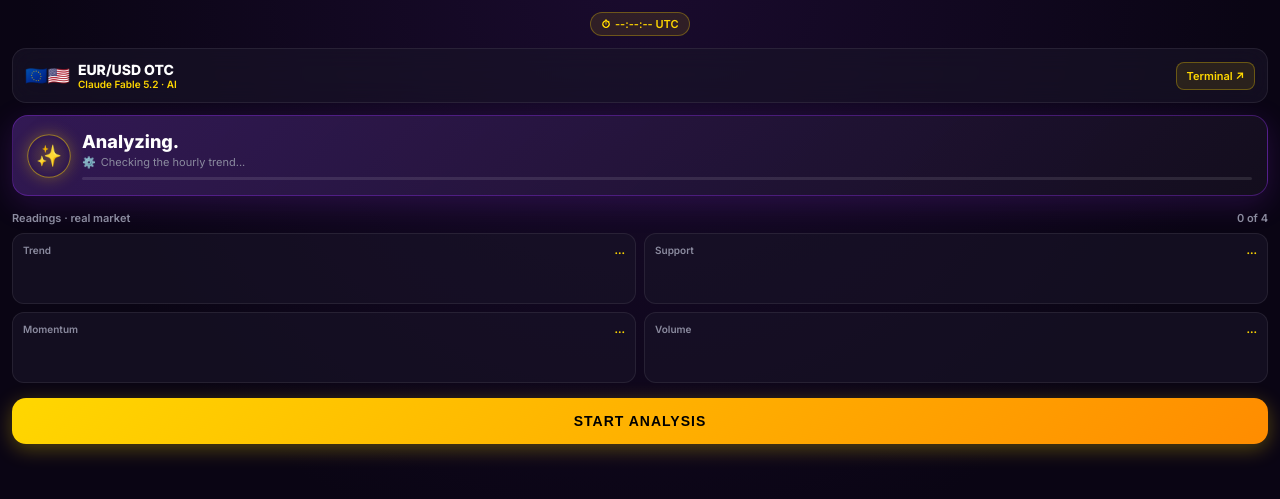
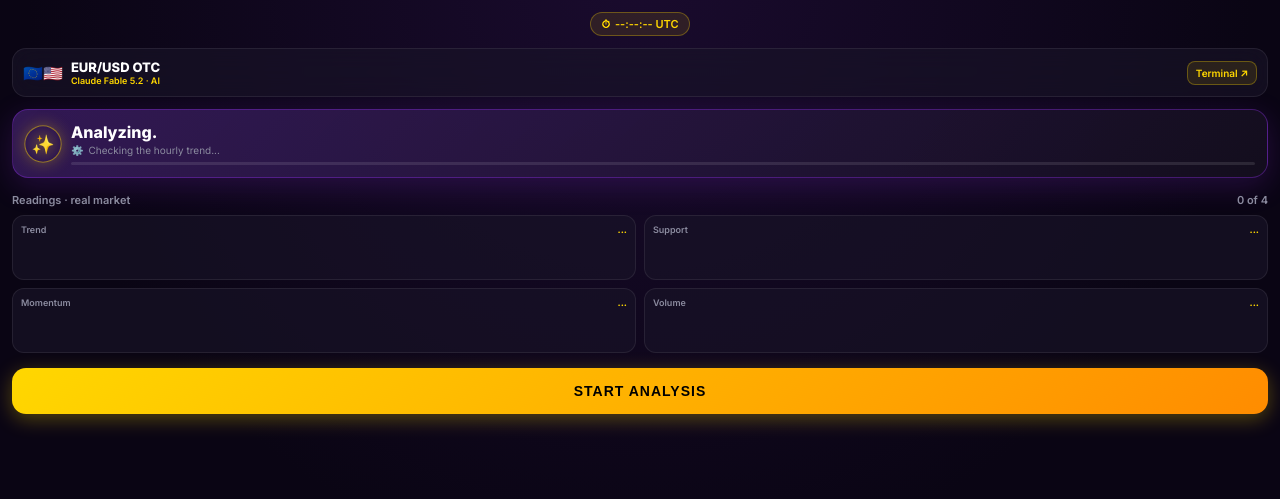
Before and after one commit to valeriievgenievich-ux/HardSignal-AI, a plain HTML site: page index.html in a window 1280 px wide. Shown: the part 39-538 px from the top of the page. Drawn offline with nearby package versions, Linux system fonts and the light colour scheme; a script that the page names is missing.

Commit message:
Update index.html

```diff
--- a/index.html
+++ b/index.html
@@ -2,7 +2,7 @@
 <html lang="en">
 <head>
     <meta charset="UTF-8">
-    <meta name="viewport" content="width=device-width, initial-scale=1.0">
+    <meta name="viewport" content="width=device-width, initial-scale=1.0, maximum-scale=1.0, user-scalable=no">
     <title>HardSignal AI</title>
     <script src="https://telegram.org/js/telegram-web-app.js"></script>
     <script src="https://cdn.jsdelivr.net/npm/chart.js"></script>
@@ -22,17 +22,22 @@
             --muted: #8b8b9f;
         }
 
+        * {
+            box-sizing: border-box;
+        }
+
         body {
             background: radial-gradient(circle at top, #1a0b2e 0%, #0a0514 60%);
             color: var(--text);
             font-family: 'Inter', sans-serif;
             margin: 0; padding: 12px;
-            display: flex; flex-direction: column; min-height: 100vh; box-sizing: border-box;
+            display: flex; flex-direction: column; min-height: 100vh;
             overflow-y: auto; overflow-x: hidden;
+            width: 100vw;
         }
 
         /* Шапка */
-        .top-bar { display: flex; justify-content: space-between; align-items: center; margin-bottom: 15px; }
+        .top-bar { display: flex; justify-content: space-between; align-items: center; margin-bottom: 15px; width: 100%;}
         .top-bar h1 { font-size: 18px; font-weight: 800; margin: 0; background: linear-gradient(90deg, #fff, #ffd700); -webkit-background-clip: text; -webkit-text-fill-color: transparent; }
         .lang-btn { background: rgba(255,255,255,0.1); border: 1px solid var(--border); color: #fff; padding: 4px 8px; border-radius: 8px; font-size: 11px; }
 
@@ -57,69 +62,81 @@
             backdrop-filter: blur(12px);
             border: 1px solid var(--border);
             border-radius: 14px;
-            padding: 12px;
+            padding: 10px;
             margin-bottom: 12px;
             display: flex;
             justify-content: space-between;
             align-items: center;
+            width: 100%;
         }
         .pair-info { display: flex; align-items: center; gap: 8px; }
-        .flags { font-size: 18px; }
-        .pair-name { font-weight: 800; font-size: 14px; }
-        .pair-sub { font-size: 10px; color: var(--gold); font-weight: 600; }
+        .flags { font-size: 16px; }
+        .pair-name { font-weight: 800; font-size: 13px; }
+        .pair-sub { font-size: 9px; color: var(--gold); font-weight: 600; }
         .terminal-btn {
             background: rgba(255, 215, 0, 0.1);
             border: 1px solid rgba(255, 215, 0, 0.3);
             color: var(--gold);
-            padding: 6px 10px;
+            padding: 5px 8px;
             border-radius: 8px;
-            font-size: 11px;
+            font-size: 10px;
             font-weight: 600;
             text-decoration: none;
         }
 
         /* Центральная плашка Analyzing */
-        .center-container { display: flex; align-items: center; justify-content: center; margin-bottom: 15px; }
+        .center-container { display: flex; align-items: center; justify-content: center; margin-bottom: 15px; width: 100%;}
         .glass-card {
             width: 100%;
             background: linear-gradient(135deg, rgba(60, 30, 100, 0.8), rgba(20, 15, 30, 0.9));
             border: 1px solid rgba(138, 43, 226, 0.4);
-            border-radius: 16px; padding: 15px;
-            display: flex; align-items: center; gap: 12px;
+            border-radius: 16px; padding: 12px;
+            display: flex; align-items: center; gap: 10px;
             box-shadow: 0 8px 30px rgba(138, 43, 226, 0.2);
         }
         .logo-circle {
-            width: 40px; height: 40px; border-radius: 50%;
+            width: 36px; height: 36px; border-radius: 50%;
             background: radial-gradient(circle, rgba(255, 215, 0, 0.2) 0%, transparent 70%);
             display: flex; align-items: center; justify-content: center;
-            font-size: 20px; border: 1px solid rgba(255, 215, 0, 0.5);
+            font-size: 18px; border: 1px solid rgba(255, 215, 0, 0.5);
             box-shadow: 0 0 15px rgba(255, 215, 0, 0.3);
             animation: pulseLogo 2s infinite alternate;
         }
         @keyframes pulseLogo { from { transform: scale(1); } to { transform: scale(1.05); } }
-        .analyzing-title { font-size: 18px; font-weight: 800; color: #fff; display: flex; align-items: baseline; }
+        .analyzing-title { font-size: 16px; font-weight: 800; color: #fff; display: flex; align-items: baseline; }
         .dots::after { content: ''; animation: dots 1.5s steps(4, end) infinite; }
         @keyframes dots { 0%, 20% { content: ''; } 40% { content: '.'; } 60% { content: '..'; } 80%, 100% { content: '...'; } }
-        .analyzing-subtext { font-size: 11px; color: var(--muted); display: flex; align-items: center; gap: 5px; margin-top: 3px; }
+        .analyzing-subtext { font-size: 10px; color: var(--muted); display: flex; align-items: center; gap: 5px; margin-top: 2px; }
 
-        .progress-bar { width: 100%; height: 3px; background: rgba(255,255,255,0.1); border-radius: 2px; overflow: hidden; margin-top: 8px; }
+        .progress-bar { width: 100%; height: 3px; background: rgba(255,255,255,0.1); border-radius: 2px; overflow: hidden; margin-top: 6px; }
         .progress { width: 0%; height: 100%; background: linear-gradient(90deg, var(--purple), var(--gold)); transition: width 0.4s ease; }
 
         /* Сетка карточек */
-        .readings-header { display: flex; justify-content: space-between; align-items: center; margin-bottom: 8px; font-size: 11px; color: var(--muted); font-weight: 600;}
-        .grid { display: grid; grid-template-columns: 1fr 1fr; gap: 8px; margin-bottom: 15px; }
+        .readings-header { display: flex; justify-content: space-between; align-items: center; margin-bottom: 8px; font-size: 11px; color: var(--muted); font-weight: 600; width: 100%;}
+
+        .grid {
+            display: grid;
+            grid-template-columns: 1fr 1fr;
+            gap: 8px;
+            margin-bottom: 15px;
+            width: 100%;
+        }
+
         .card {
             background: var(--card-bg);
             border: 1px solid var(--border);
-            border-radius: 12px; padding: 10px;
-            display: flex; flex-direction: column; gap: 5px;
+            border-radius: 12px; padding: 8px;
+            display: flex; flex-direction: column; gap: 4px;
             transition: 0.3s;
+            width: 100%;
+            overflow: hidden;
         }
         .card.active { border-color: var(--gold); box-shadow: 0 0 12px rgba(255, 215, 0, 0.15); }
-        .card-header { display: flex; justify-content: space-between; align-items: center; }
-        .card-title { font-size: 10px; color: var(--muted); font-weight: 600; }
-        .card-value { font-size: 10px; font-weight: 800; color: var(--gold); text-align: right; }
-        .mini-chart { height: 30px; width: 100%; margin-top: 2px; }
+        .card-header { display: flex; justify-content: space-between; align-items: center; width: 100%;}
+        .card-title { font-size: 9px; color: var(--muted); font-weight: 600; }
+        .card-value { font-size: 9px; font-weight: 800; color: var(--gold); text-align: right; }
+
+        .mini-chart { height: 30px; width: 100%; margin-top: 2px; position: relative; }
 
         /* Кнопка Start */
         .start-btn {
@@ -132,7 +149,7 @@
         .start-btn:active { transform: scale(0.98); }
 
         /* Экран результата */
-        .result-box { display: none; flex-direction: column; height: 100%; animation: fadeIn 0.4s ease; }
+        .result-box { display: none; flex-direction: column; height: 100%; animation: fadeIn 0.4s ease; width: 100%;}
         @keyframes fadeIn { from { opacity: 0; transform: scale(0.95); } to { opacity: 1; transform: scale(1); } }
         .result-header { text-align: center; margin-bottom: 15px; margin-top: 10px; }
         .result-pair { font-size: 20px; color: var(--muted); font-weight: 800; }
@@ -144,7 +161,7 @@
         #chart-wrapper {
             flex-grow: 1; width: 100%; position: relative;
             background: var(--card-bg); border: 1px solid var(--border);
-            border-radius: 14px; padding: 10px; box-sizing: border-box; margin-bottom: 15px; min-height: 200px;
+            border-radius: 14px; padding: 10px; margin-bottom: 15px; min-height: 200px;
         }
 
         .trade-btn {
```
